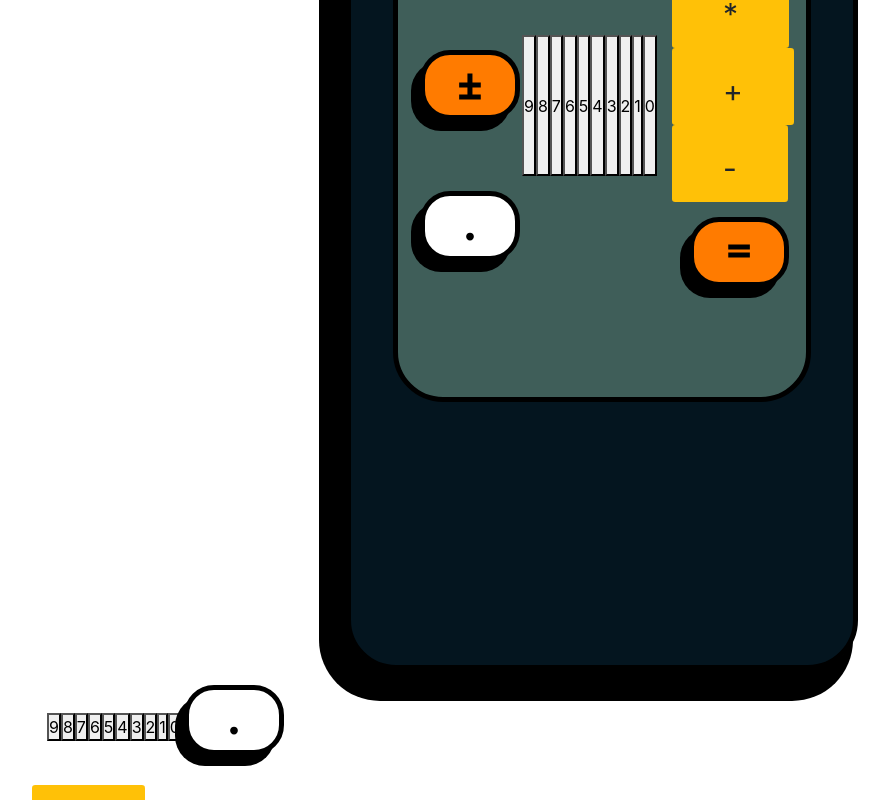
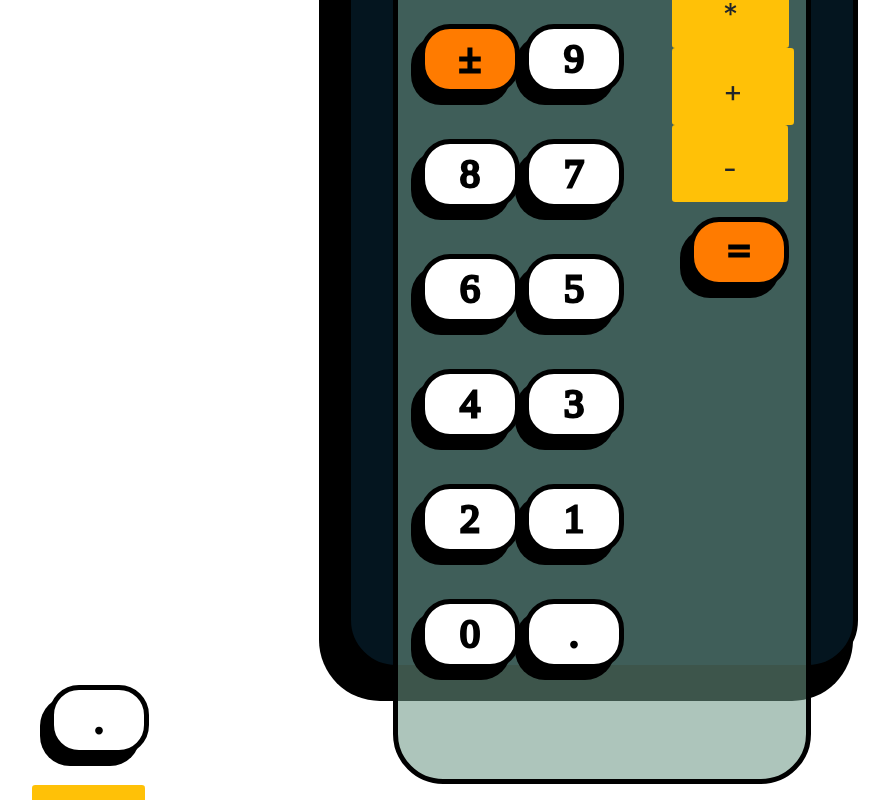
Before and after one commit to JorgeBillini/React-Calculator, a React (Create React App) app: page / in a window 1280 px wide. Shown: the part 260-1060 px from the top of the page, without its empty margins (38-927 px from the left). Built offline with nearby package versions, Linux system fonts and the light colour scheme.

Commit message:
cleaned up numbers and added styling to number buttons

```diff
--- a/src/App.js
+++ b/src/App.js
@@ -92,10 +92,15 @@ class App extends React.Component {
                     <div className='container-col light-green'>
                         <div className='container-col-num'>
                             <ExtraOPs ACevent={this.ACevent} Percevent={this.Percevent} PlusMinusEvent={this.PlusMinusEvent} displayVal= {this.state.displayVal} />
-                            {
+                            {/* {
                                     this.arr.map((e,i)=>{
                                         return <Numbers props={{num:e,numButtonClick:this.numButtonClick}} num={e} />
                                     })
+                            } */}
+                            {
+                                this.arr.map((e,i)=>{
+                                    return <Numbers props={{num:e,numButtonClick:this.numButtonClick,state:this.state}} num={e}/>
+                                })
                             }
                             <button className='button'>.</button>
                         </div>
@@ -117,11 +122,7 @@ class App extends React.Component {
              <div className='row-1 '>
              </div>
              <div className="container-num">
-            {
-                this.arr.map((e,i)=>{
-                    return <Numbers props = {{num:e,numButtonClick:this.numButtonClick,state:this.state}} num={e} />
-                })
-            }
+
             <Period PeriodEvent={this.PeriodEvent} num={this.state.displayVal} />
          </div>
             <div className='row-2'>
--- a/src/components/numbers.js
+++ b/src/components/numbers.js
@@ -1,17 +1,14 @@
 import React from 'react';
+
 const Numbers = (props) => {
     const handleButtonClick = (e) => {
         let newDisplayVal = e.target.value
         props.props.numButtonClick(newDisplayVal)
-    }
+    };
+
     return (
-        <button className='num-button' onClick={handleButtonClick} value={props.num}>{props.num}</button>
+        <button className='button' onClick={handleButtonClick} value={props.num}>{props.num}</button>
+    );
+};
 
-
-    )
-}
-
-
-
-
-export default Numbers
+export default Numbers;
```
